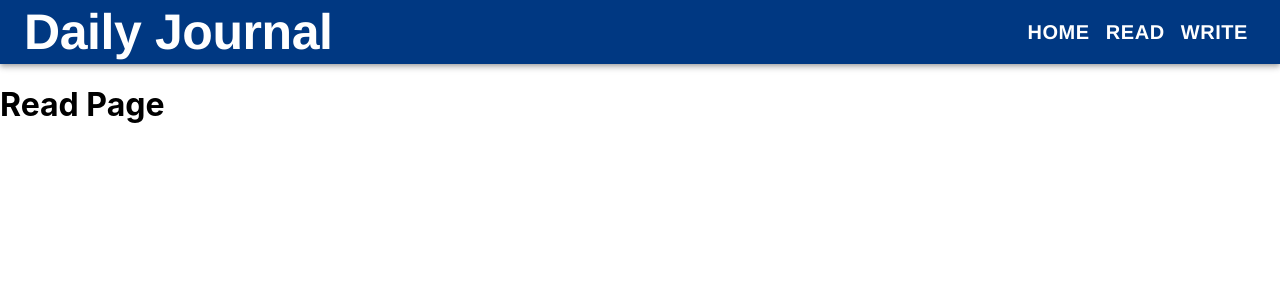
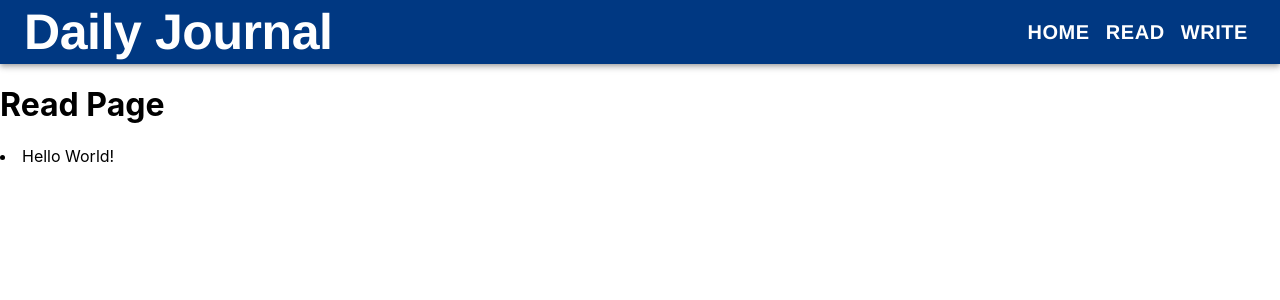
Before and after one commit to seanmartinstudio/daily-journal, a React (Create React App) app: page /read in a window 1280 px wide. Shown: the top 300 px of the page. Built offline with nearby package versions, Linux system fonts and the light colour scheme; data requests are answered from the project's data file.

Commit message:
Get journal entry to render to Read componenent

```diff
--- a/src/Components/Read.jsx
+++ b/src/Components/Read.jsx
@@ -1,13 +1,16 @@
-import React, { useEffect } from 'react'
+import React, { useEffect, useState } from 'react'
 import axios from 'axios'
 
 const Read = () => {
+
+  const [post, setPost] = useState("")
 
   useEffect(() => {
   axios.get('http://localhost:3001/journalData')
   .then((response) => {
     response.data.forEach((item) => {
-      console.log("item =>", item)
+      console.log("item =>", item.formData.journalEntry)
+      setPost(item.formData.journalEntry)
     })
   })
 },[])
@@ -15,6 +18,7 @@ const Read = () => {
   return (
     <div>
       <h1 className="class">Read Page</h1>
+      <li>{post}</li>
     </div>
   )
 }
```
